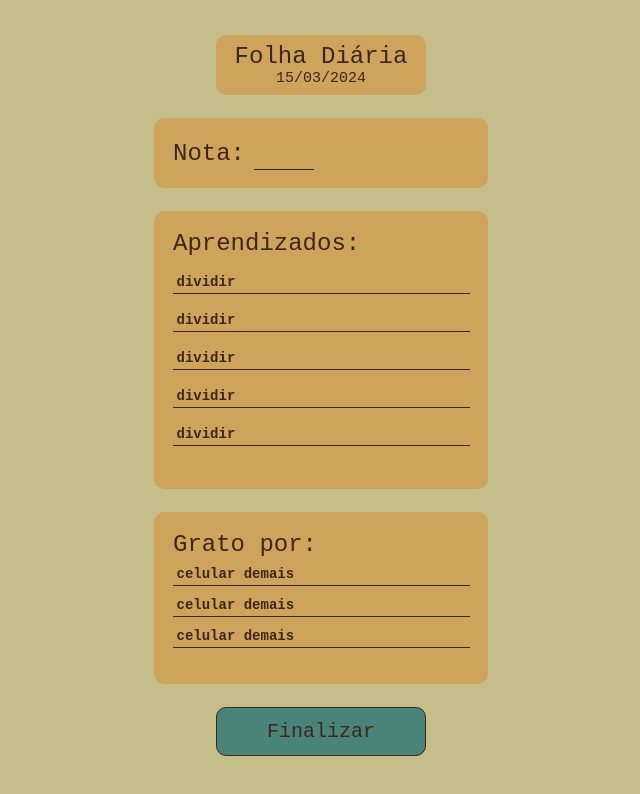
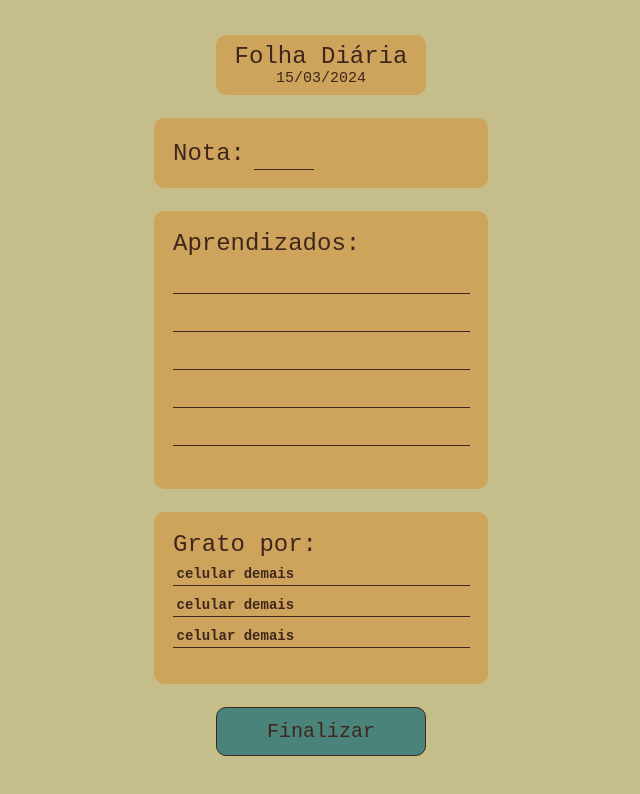
Before and after one commit to WevessonMadson/folha-diaria, a React (Vite) app: page /verse in a window 1280 px wide. Shown: the top 794 px of the page, without its empty margins (319-959 px from the left). Built offline with nearby package versions, Linux system fonts and the light colour scheme.

Commit message:
funcionamento e persistencia dos aprendizados.

```diff
--- a/src/components/Learnings.jsx
+++ b/src/components/Learnings.jsx
@@ -1,22 +1,31 @@
 import './Learnings.css'
 
-const Learnings = () => {
-    const LeearnItem = () => {
-        return (
-            <div>
-                <input type="text" className="input-learn" value="dividir" />
-            </div>
-        )
+const Learnings = ({ learnings, updateLearning }) => {
+    function handleLearning(e) {
+        let { name, value } = e.target;
+        updateLearning(name, value);
+    }
+
+    const LearnItems = () => {
+        return learnings.map((learning, index) => {
+            return (
+                <div>
+                    <input
+                        type="text"
+                        className="input-learn"
+                        value={ learning }
+                        name={index}
+                        onChange={ handleLearning }
+                    />
+                </div>
+            )
+        })
     }
     return (
         <div className="card card-two">
             <p className='title-card'>Aprendizados:</p>
             <div className="learnings">
-                <LeearnItem />
-                <LeearnItem />
-                <LeearnItem />
-                <LeearnItem />
-                <LeearnItem />
+                { LearnItems() }
             </div>
         </div>
     )
--- a/src/routes/VerseDailySheet.jsx
+++ b/src/routes/VerseDailySheet.jsx
@@ -15,6 +15,18 @@ const VerseDailySheet = () => {
       updateGlobalState('dayNote', value);
     }
 
+    function handleLearnings(index, value) {
+      const current = globalState;
+      current.todayLearnings[index] = value;
+      updateGlobalState('todayLearnings', current.todayLearnings);
+    }
+
+    // function handleGratitude(index, value) {
+    //   const current = globalState;
+    //   current.todayGratefull[index] = value;
+    //   updateGlobalState('todayGratefull', current.todayGratefull);
+    // }
+
     return (
       <div className="daily-sheet">
         <Header date={ globalState.date }/>
@@ -23,7 +35,9 @@ const VerseDailySheet = () => {
           note={ globalState.dayNote }
           updateNote={ handleNote } />
 
-        <Learnings />
+        <Learnings
+          learnings={ globalState.todayLearnings }
+          updateLearning={ handleLearnings }/>
 
         <Gratitude />
 
```
